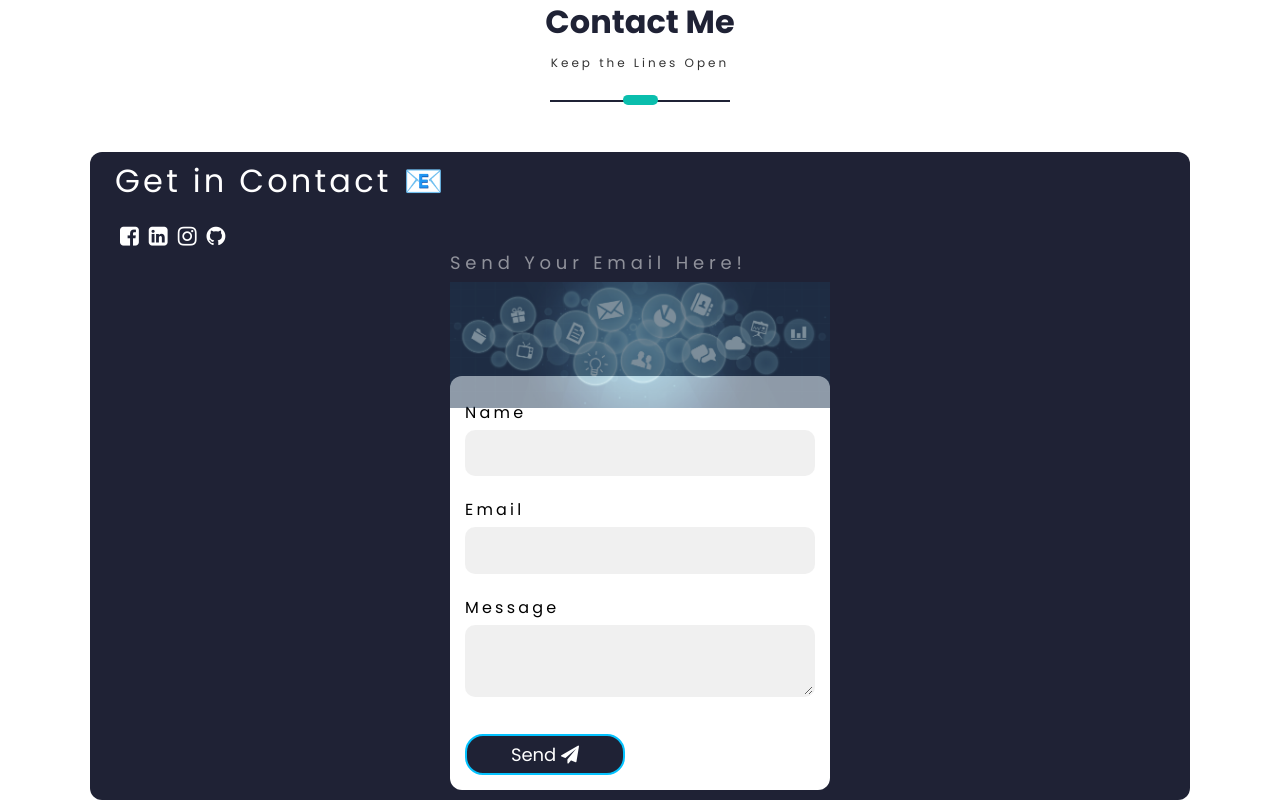
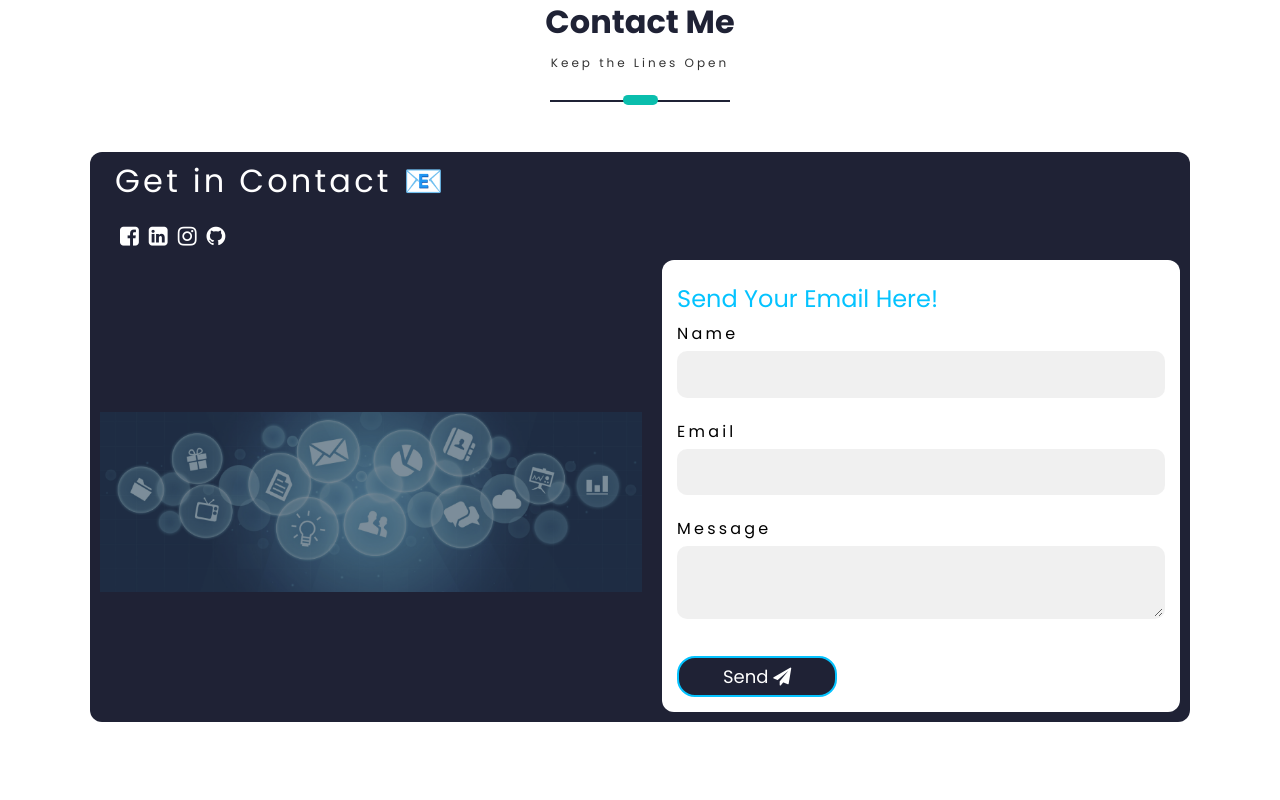
Before and after one commit to Samer933/client, a React (Create React App) app: page / in a window 1280 px wide. Shown: the part 2809-3609 px from the top of the page. Built offline with nearby package versions, Linux system fonts and the light colour scheme; a web font is replaced by a local one.

Commit message:
cssInContactMe

```diff
--- a/src/PortfolioContainer/ContactMe/ContactMe.css
+++ b/src/PortfolioContainer/ContactMe/ContactMe.css
@@ -102,24 +102,52 @@ form button {
   color: var(--white);
 }
 
-form button:hover{
+form button:hover {
   background-color: #1f2235;
   transition: all ease 1s;
   border: 2px solid #1f2235;
 }
-.img-back{
+.img-back {
   flex: 1;
   align-self: center;
   margin-right: 20px;
 }
-form{
+form {
   flex: 0.9;
 }
-.col i{
+ .col i {
   padding: 5px;
   color: white;
   font-size: 22px;
+  margin-bottom: 30px;
 }
-.col i:hover{
+.col i:hover {
   transform: scale(2);
 }
+
+@media screen and (min-width: 940px) {
+  .back-form {
+    max-width: 1100px;
+    margin: auto;
+    display: flex;
+    justify-content: space-between;
+    margin-top: 30px;
+  }
+  .img-back img{
+    flex: 1;
+    align-self: center;
+    margin-right: 20px;
+
+
+  }
+  form {
+    flex: 0.9;
+  }
+}
+
+@media screen and (max-width: 940px) {
+   .back-form .img-back img{
+        display: none;
+    }
+
+}
--- a/src/PortfolioContainer/ContactMe/ContactMe.js
+++ b/src/PortfolioContainer/ContactMe/ContactMe.js
@@ -59,11 +59,12 @@ export default function ContactMe(props) {
 
         <div className="back-form">
           <div className="img-back">
-            <h4>Send Your Email Here!</h4>
+
             <img src={imgBack} alt="Something Went Wrong !!" />
           </div>
           <form>
             <p>{banner}</p>
+            <h4>Send Your Email Here!</h4>
             <label htmlFor="name">Name</label>
             <input type="text" onChange={handelName} value={name} />
             <label htmlFor="email">Email</label>
```
Lines whose indentation alone changed are shown as unchanged.
